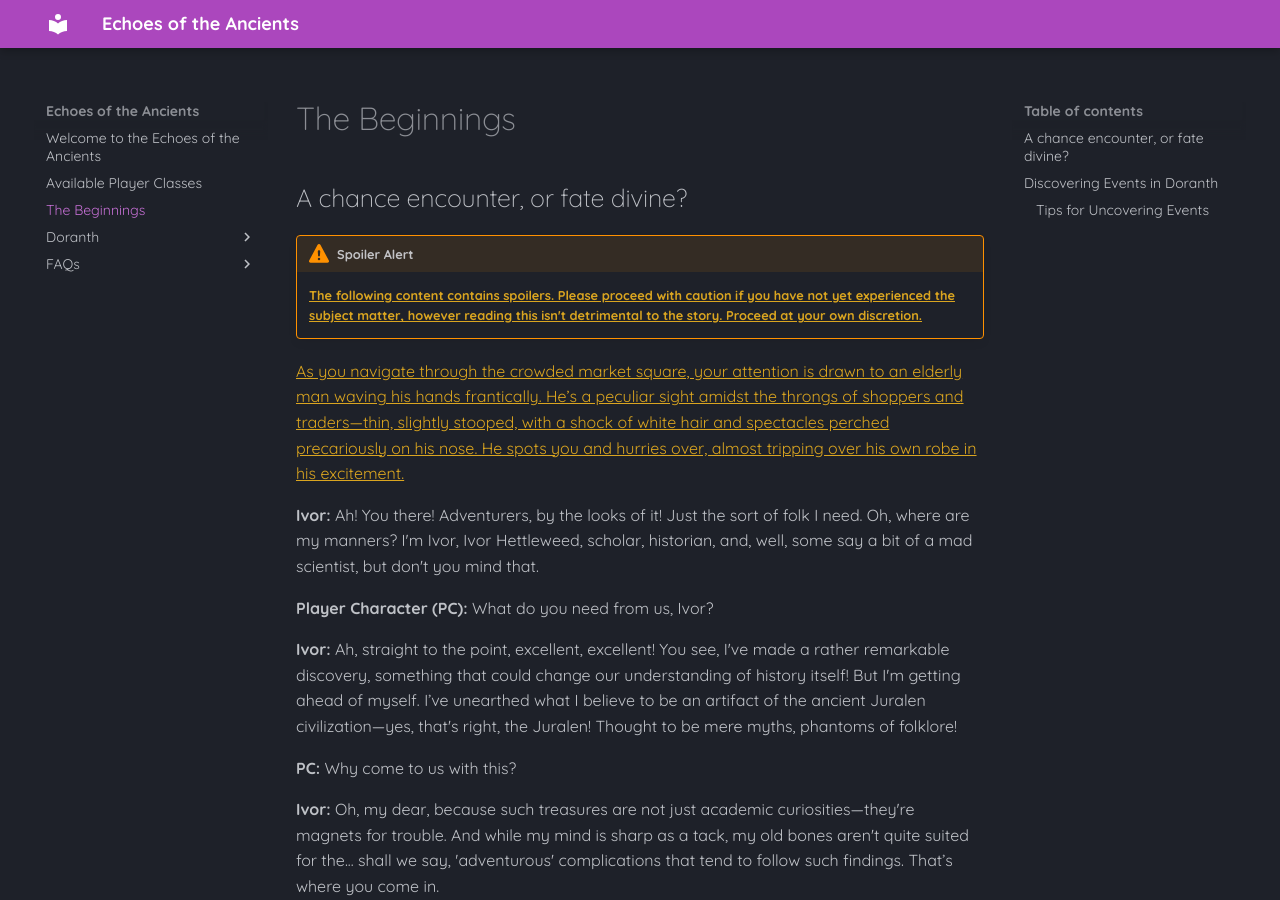
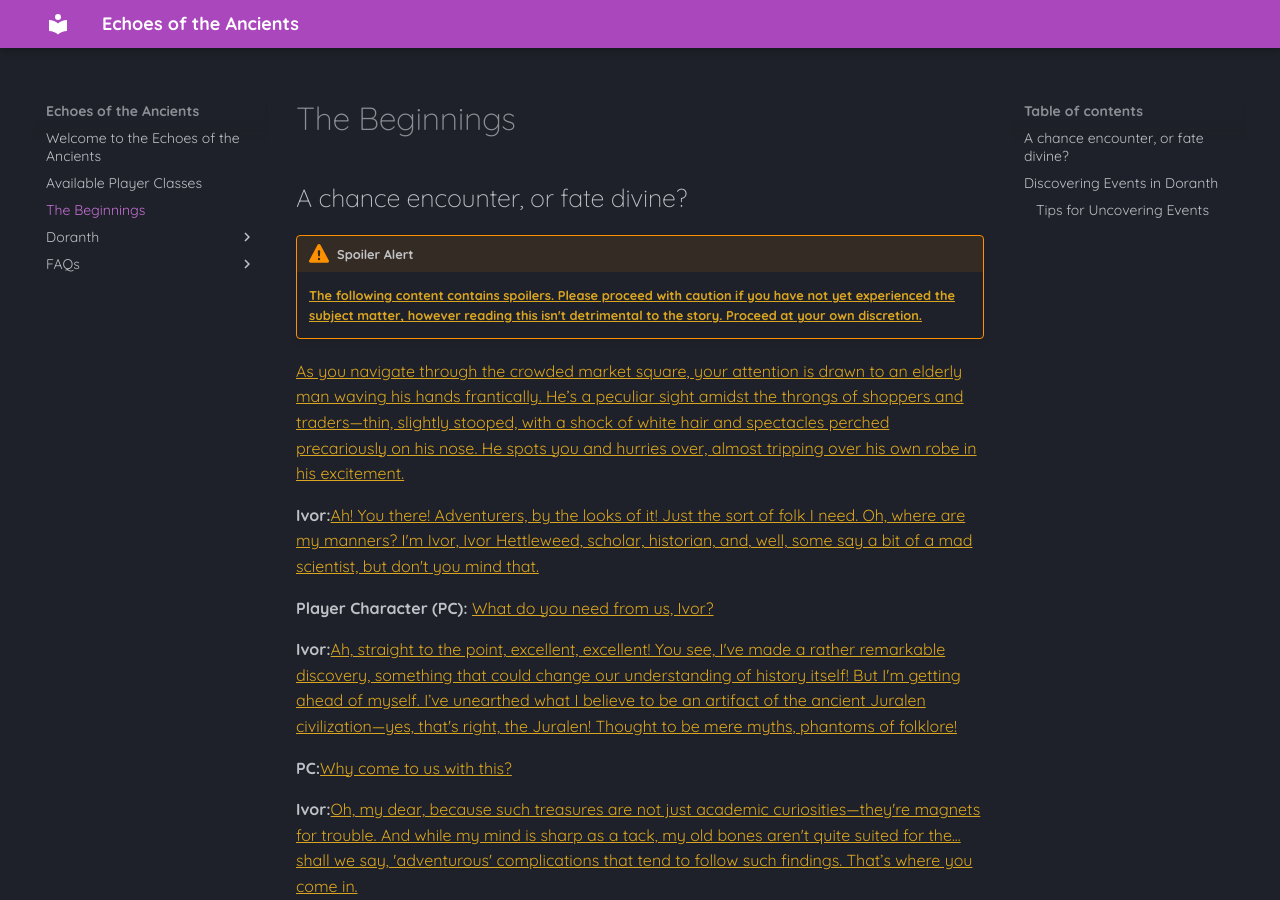
Before and after one commit to Bomchoo/Arvanis-Wiki, an MkDocs documentation site: the page built from docs/Opening-Quest-and-Hints.md, in a window 1280 px wide and 900 px high. Built offline with MkDocs 1.6.1 and Material for MkDocs 9.7.7, drawn with Linux system fonts in a browser that asks for light colours.

Commit message:
Fix...es

```diff
--- a/docs/Opening-Quest-and-Hints.md
+++ b/docs/Opening-Quest-and-Hints.md
@@ -9,36 +9,21 @@
     </span>
 
 <span class="spoiler-text">
-As you navigate through the crowded market square, your attention is drawn to an elderly man waving his hands frantically. He’s a peculiar sight amidst the throngs of shoppers and traders—thin, slightly stooped, with a shock of white hair and spectacles perched precariously on his nose. He spots you and hurries over, almost tripping over his own robe in his excitement.
-</span>
-<span class="spoiler-text">
+As you navigate through the crowded market square, your attention is drawn to an elderly man waving his hands frantically. He’s a peculiar sight amidst the throngs of shoppers and traders—thin, slightly stooped, with a shock of white hair and spectacles perched precariously on his nose. He spots you and hurries over, almost tripping over his own robe in his excitement.</span>
 
-**Ivor:** Ah! You there! Adventurers, by the looks of it! Just the sort of folk I need. Oh, where are my manners? I'm Ivor, Ivor Hettleweed, scholar, historian, and, well, some say a bit of a mad scientist, but don't you mind that.
-</span>
-<span class="spoiler-text">
+**Ivor:**<span class="spoiler-text">Ah! You there! Adventurers, by the looks of it! Just the sort of folk I need. Oh, where are my manners? I'm Ivor, Ivor Hettleweed, scholar, historian, and, well, some say a bit of a mad scientist, but don't you mind that.</span>
 
-**Player Character (PC):** What do you need from us, Ivor?
-</span>
-<span class="spoiler-text">
+**Player Character (PC):** <span class="spoiler-text">What do you need from us, Ivor?</span>
 
-**Ivor:** Ah, straight to the point, excellent, excellent! You see, I've made a rather remarkable discovery, something that could change our understanding of history itself! But I'm getting ahead of myself. I’ve unearthed what I believe to be an artifact of the ancient Juralen civilization—yes, that's right, the Juralen! Thought to be mere myths, phantoms of folklore!
-</span>
-<span class="spoiler-text">
+**Ivor:**<span class="spoiler-text">Ah, straight to the point, excellent, excellent! You see, I've made a rather remarkable discovery, something that could change our understanding of history itself! But I'm getting ahead of myself. I’ve unearthed what I believe to be an artifact of the ancient Juralen civilization—yes, that's right, the Juralen! Thought to be mere myths, phantoms of folklore!</span>
 
-**PC:** Why come to us with this?
-</span>
-<span class="spoiler-text">
+**PC:**<span class="spoiler-text">Why come to us with this?</span>
 
-**Ivor:** Oh, my dear, because such treasures are not just academic curiosities—they're magnets for trouble. And while my mind is sharp as a tack, my old bones aren't quite suited for the... shall we say, 'adventurous' complications that tend to follow such findings. That’s where you come in.
-</span>
-<span class="spoiler-text">
+**Ivor:**<span class="spoiler-text">Oh, my dear, because such treasures are not just academic curiosities—they're magnets for trouble. And while my mind is sharp as a tack, my old bones aren't quite suited for the... shall we say, 'adventurous' complications that tend to follow such findings. That’s where you come in.</span>
 
-**PC:** What exactly do you want us to do?
-</span>
-<span class="spoiler-text">
+**PC:**<span class="spoiler-text">What exactly do you want us to do?</span>
 
-**Ivor:** Simple, but not easy! I need stout hearts and keen eyes to help protect this artifact. There are others who seek it, but for less scholarly pursuits. I must study it further, understand its secrets, and for that, I need safety, stability—a bit of muscle, perhaps some magic. And of course, I'm willing to pay for your services. What say you? Will you help an old man make the discovery of a lifetime?
-</span>
+**Ivor:**<span class="spoiler-text">Simple, but not easy! I need stout hearts and keen eyes to help protect this artifact. There are others who seek it, but for less scholarly pursuits. I must study it further, understand its secrets, and for that, I need safety, stability—a bit of muscle, perhaps some magic. And of course, I'm willing to pay for your services. What say you? Will you help an old man make the discovery of a lifetime?</span>
 
 ---
 
```
